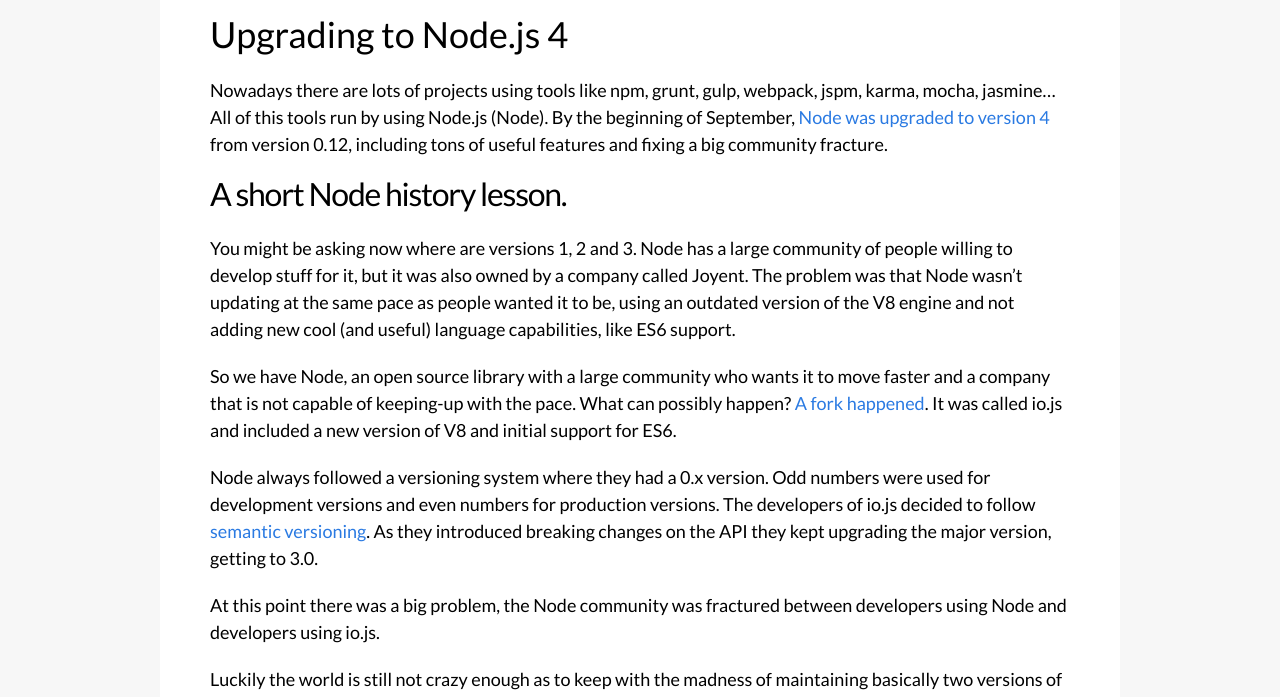
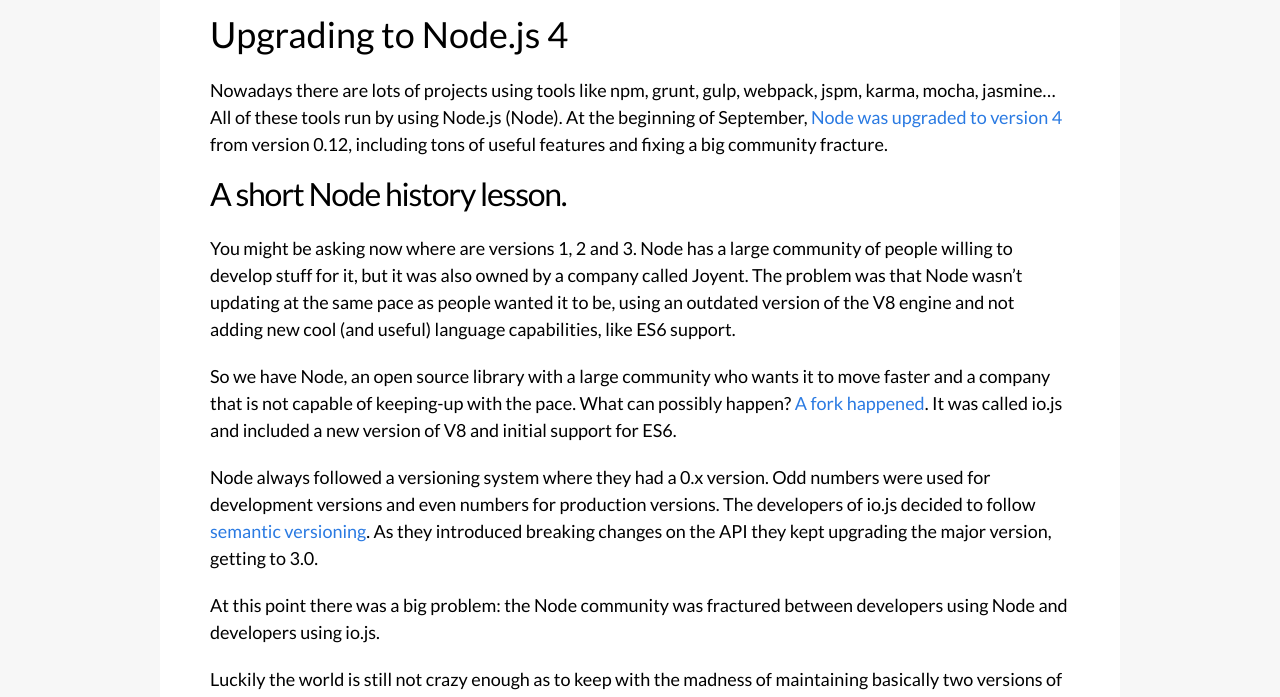
Before and after one commit to reevoo/reevoo.github.io, a Jekyll site: the page built from _posts/2015-10-29-upgrading-node.md, in a window 1280 px wide and 1400 px high. Shown: the part 327-1024 px from the top of the window. Built offline with Jekyll 4.4.1, drawn with Linux system fonts in a browser that asks for light colours; comment, search, counter and statistics services are not loaded; a style sheet for code colours, icons or effects is not loaded.

Commit message:
Fixed some grammar mistakes.

```diff
--- a/_posts/2015-10-29-upgrading-node.md
+++ b/_posts/2015-10-29-upgrading-node.md
@@ -11,7 +11,7 @@
 
 # Upgrading to Node.js 4
 
-Nowadays there are lots of projects using tools like npm, grunt, gulp, webpack, jspm, karma, mocha, jasmine... All of this tools run by using Node.js (Node). By the beginning of September, [Node was upgraded to version 4](https://nodejs.org/en/blog/release/v4.0.0/) from version 0.12, including tons of useful features and fixing a big community fracture.
+Nowadays there are lots of projects using tools like npm, grunt, gulp, webpack, jspm, karma, mocha, jasmine... All of these tools run by using Node.js (Node). At the beginning of September, [Node was upgraded to version 4](https://nodejs.org/en/blog/release/v4.0.0/) from version 0.12, including tons of useful features and fixing a big community fracture.
 
 ## A short Node history lesson.
 
@@ -21,7 +21,7 @@
 
 Node always followed a versioning system where they had a 0.x version. Odd numbers were used for development versions and even numbers for production versions. The developers of io.js decided to follow [semantic versioning](http://semver.org/). As they introduced breaking changes on the API they kept upgrading the major version, getting to 3.0.
 
-At this point there was a big problem, the Node community was fractured between developers using Node and developers using io.js.
+At this point there was a big problem: the Node community was fractured between developers using Node and developers using io.js.
 
 Luckily the world is still not crazy enough as to keep with the madness of maintaining basically two versions of the same thing, and the two projects decided to merge under a new umbrella: the [Node.js Foundation](https://nodejs.org/en/foundation/). This new entity decided to use io.js as the base code for the official Node version, and when the merge was ready they released it as Node.js version 4, because io.js was already in version 3.
 
```
